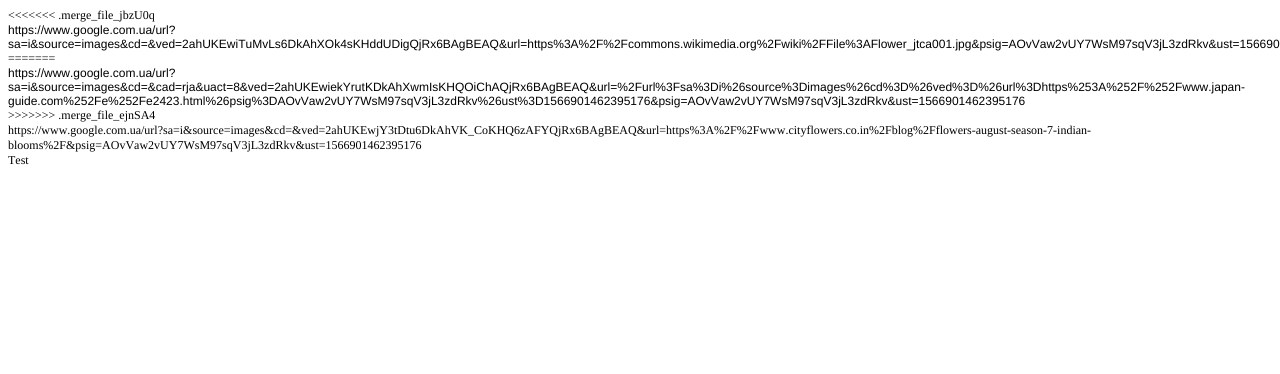
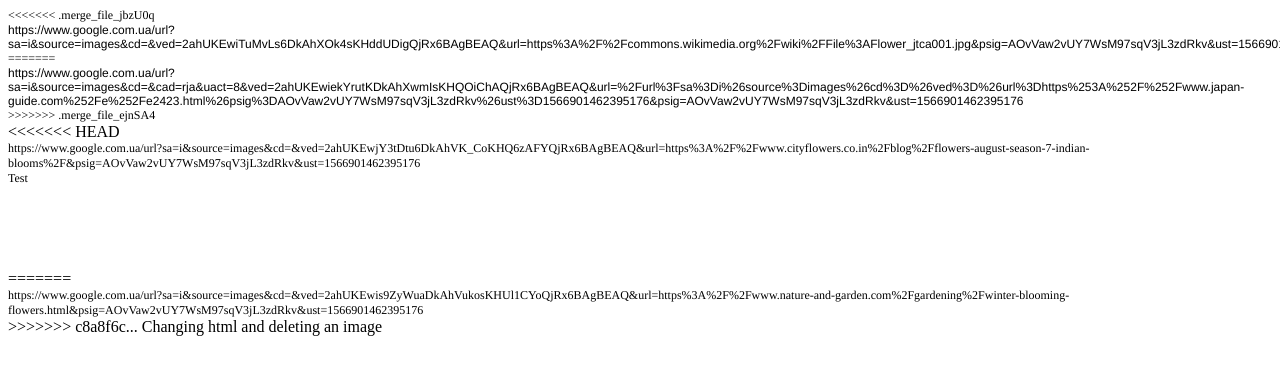
Before and after one commit to Konigina/hillel_kolyadavika, a plain HTML site: page index.html in a window 1280 px wide. Shown: the top 374 px of the page. Drawn offline with Linux system fonts and the light colour scheme.

Commit message:
Changing html and deleting an image

```diff
--- a/index.html
+++ b/index.html
@@ -9,7 +9,10 @@
   <style type="text/css">
     p.p1 {margin: 0.0px 0.0px 0.0px 0.0px; line-height: 14.0px; font: 12.0px Times; color: #000000; -webkit-text-stroke: #000000}
     p.p2 {margin: 0.0px 0.0px 0.0px 0.0px; line-height: 14.0px; font: 12.0px Helvetica; color: #000000; -webkit-text-stroke: #000000}
+<<<<<<< HEAD
     p.p3 {margin: 0.0px 0.0px 0.0px 0.0px; line-height: 14.0px; font: 12.0px Times; color: #000000; -webkit-text-stroke: #000000; min-height: 12.0px}
+=======
+>>>>>>> c8a8f6c... Changing html and deleting an image
     span.s1 {font-kerning: none}
   </style>
 </head>
@@ -19,9 +22,13 @@
 <p class="p1"><span class="s1">=======</span></p>
 <p class="p2"><span class="s1">https://www.google.com.ua/url?sa=i&amp;source=images&amp;cd=&amp;cad=rja&amp;uact=8&amp;ved=2ahUKEwiekYrutKDkAhXwmIsKHQOiChAQjRx6BAgBEAQ&amp;url=%2Furl%3Fsa%3Di%26source%3Dimages%26cd%3D%26ved%3D%26url%3Dhttps%253A%252F%252Fwww.japan-guide.com%252Fe%252Fe2423.html%26psig%3DAOvVaw2vUY7WsM97sqV3jL3zdRkv%26ust%3D1566901462395176&amp;psig=AOvVaw2vUY7WsM97sqV3jL3zdRkv&amp;ust=1566901462395176</span></p>
 <p class="p1"><span class="s1">&gt;&gt;&gt;&gt;&gt;&gt;&gt; .merge_file_ejnSA4<span class="Apple-converted-space"> </span></span></p>
+<<<<<<< HEAD
 <p class="p1"><span class="s1">https://www.google.com.ua/url?sa=i&amp;source=images&amp;cd=&amp;ved=2ahUKEwjY3tDtu6DkAhVK_CoKHQ6zAFYQjRx6BAgBEAQ&amp;url=https%3A%2F%2Fwww.cityflowers.co.in%2Fblog%2Fflowers-august-season-7-indian-blooms%2F&amp;psig=AOvVaw2vUY7WsM97sqV3jL3zdRkv&amp;ust=1566901462395176</span></p>
 <p class="p1"><span class="s1">Test</span></p>
 <p class="p3"><span class="s1"></span><br></p>
 <p class="p3"><span class="s1"></span><br></p>
+=======
+<p class="p1"><span class="s1">https://www.google.com.ua/url?sa=i&amp;source=images&amp;cd=&amp;ved=2ahUKEwis9ZyWuaDkAhVukosKHUl1CYoQjRx6BAgBEAQ&amp;url=https%3A%2F%2Fwww.nature-and-garden.com%2Fgardening%2Fwinter-blooming-flowers.html&amp;psig=AOvVaw2vUY7WsM97sqV3jL3zdRkv&amp;ust=1566901462395176</span></p>
+>>>>>>> c8a8f6c... Changing html and deleting an image
 </body>
 </html>
```
Also changed, not shown: images/lotus-978659__340.jpg (deleted).
